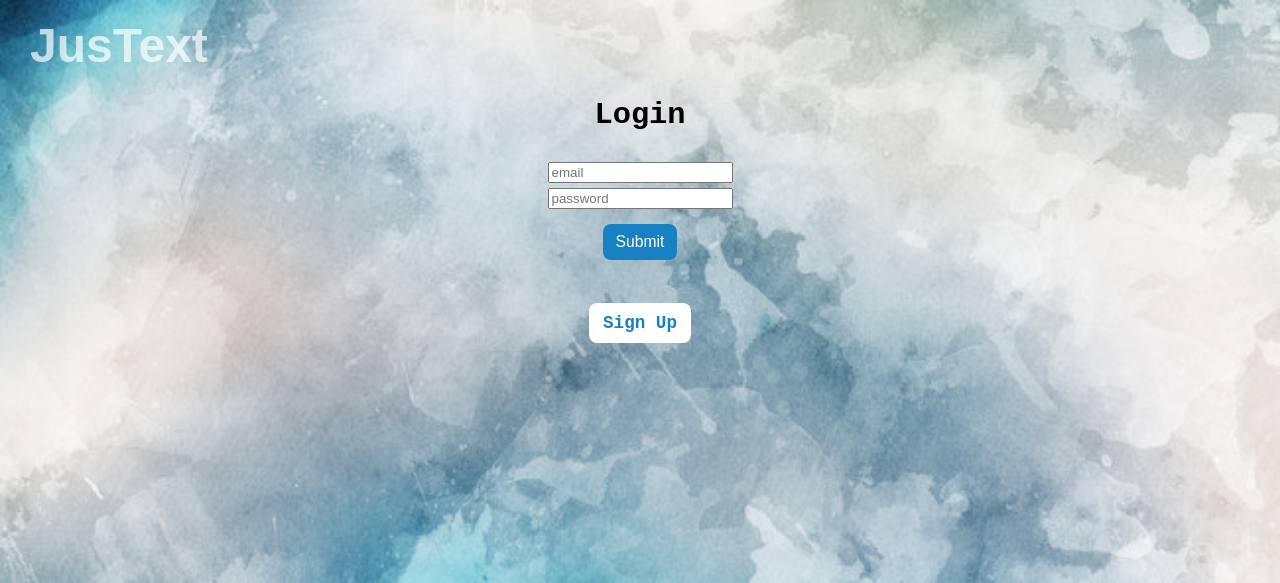
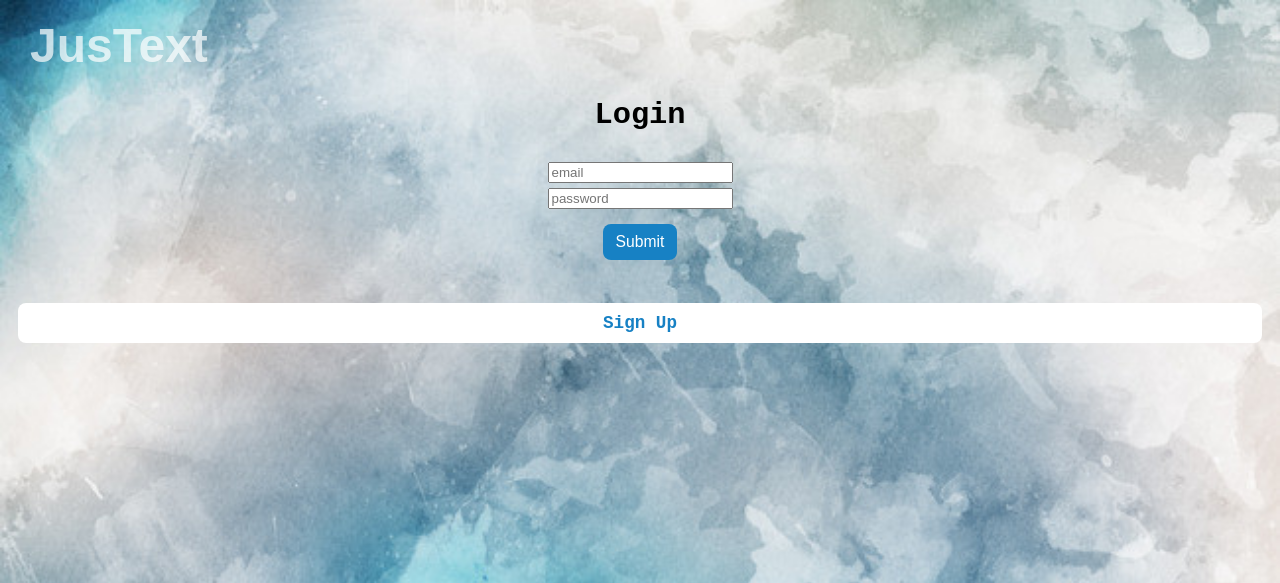
Before and after one commit to TengXu/text, a Flask app: page /profile in a window 1280 px wide. Shown: the top 583 px of the page. Run offline with Flask 2, Linux system fonts and the light colour scheme; data that the repository does not hold is empty.

Commit message:
Update styles.css

```diff
--- a/Justext/static/styles.css
+++ b/Justext/static/styles.css
@@ -87,7 +87,7 @@ ul{ list-style-type: none; }
     margin: 10px;
     padding: 10px 14px;
     font-weight: bold;
-	display: black;
+	display: block;
 }
 
 .posts{
```
